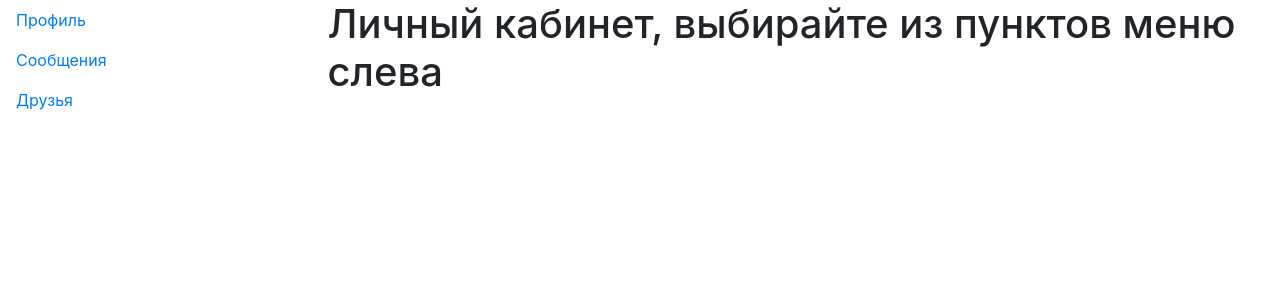
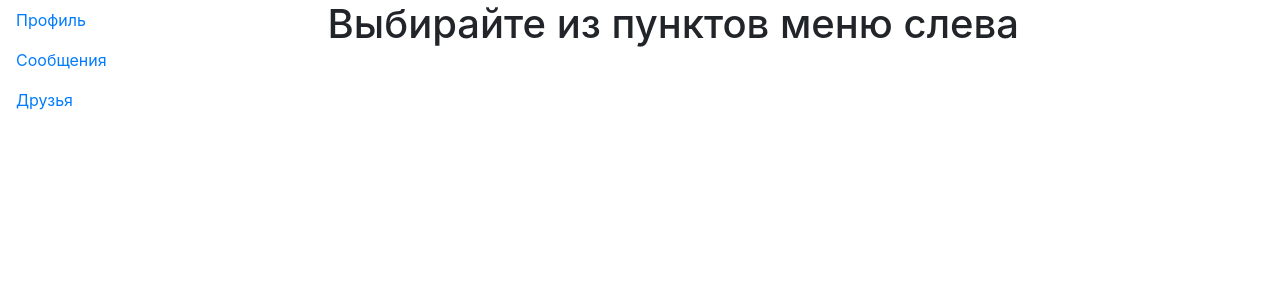
Before and after one commit to marinamyxa/react-app, a React (Create React App) app: page / in a window 1280 px wide. Shown: the top 300 px of the page. Built offline with nearby package versions, Linux system fonts and the light colour scheme.

Commit message:
edit App

```diff
--- a/src/App.jsx
+++ b/src/App.jsx
@@ -30,7 +30,7 @@ function App() {
       </div>
       <div className="col-9">
         <Routes>
-          <Route path="/" element={<h1>Личный кабинет, выбирайте из пунктов меню слева</h1>}/>
+          <Route path="/" element={<h1>Выбирайте из пунктов меню слева</h1>}/>
           <Route path="/profile" element={<Profile />} />
           <Route path="/messages" element={<Messages />} />
           <Route path="/friends" element={<Friends />} />
```
